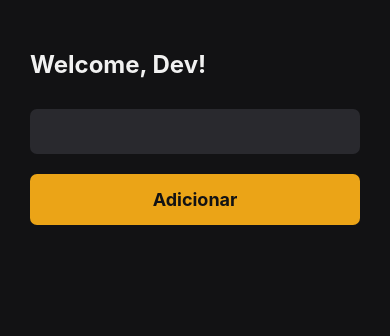
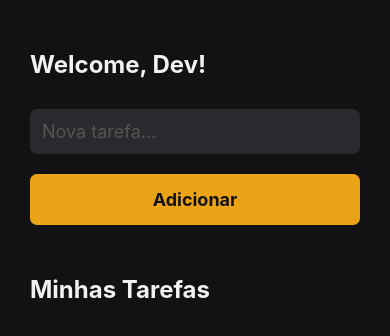
Before and after one commit to IanCaminhas/MyTasks, a React Native app: screen / in a window 390 px wide. Shown: the top 336 px of the page. Built offline with nearby package versions, Linux system fonts and the light colour scheme.

Commit message:
Incluindo titulo para a lista de tarefas

```diff
--- a/src/pages/Home/index.tsx
+++ b/src/pages/Home/index.tsx
@@ -21,10 +21,16 @@ export const Home = () => {
     <SafeAreaView style={styles.safeArea}>
       <View style={styles.container}>
         <Text style={styles.title}>Welcome, Dev!</Text>
-        <TextInput style={styles.input} />
+        <TextInput
+          placeholderTextColor="#555" //cor do placeholder
+          placeholder="Nova tarefa..." //texto do placeholder
+          style={styles.input}
+        />
         <TouchableOpacity activeOpacity={0.7} style={styles.button}>
           <Text style={styles.buttonText}>Adicionar</Text>
         </TouchableOpacity>
+
+        <Text style={styles.titleTasks}>Minhas Tarefas</Text>
       </View>
     </SafeAreaView>
   );
@@ -55,6 +61,12 @@ const styles = StyleSheet.create({
     fontSize: 24,
     fontWeight: 'bold',
   },
+  titleTasks: {
+    color: '#f1f1f1',
+    fontSize: 24,
+    fontWeight: 'bold',
+    marginVertical: 50, //afastamento do botão de cima
+  },
   input: {
     backgroundColor: '#29292e', //cor de fundo do input
     color: '#f1f1f1', //cor do texto
```
